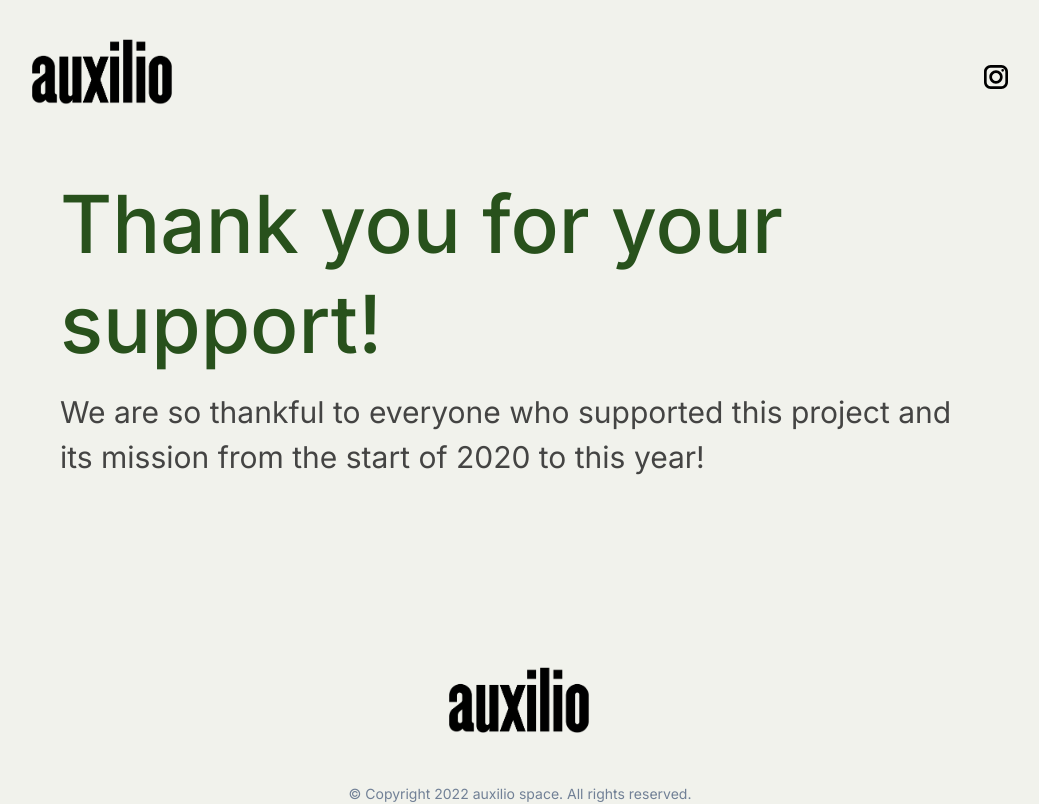
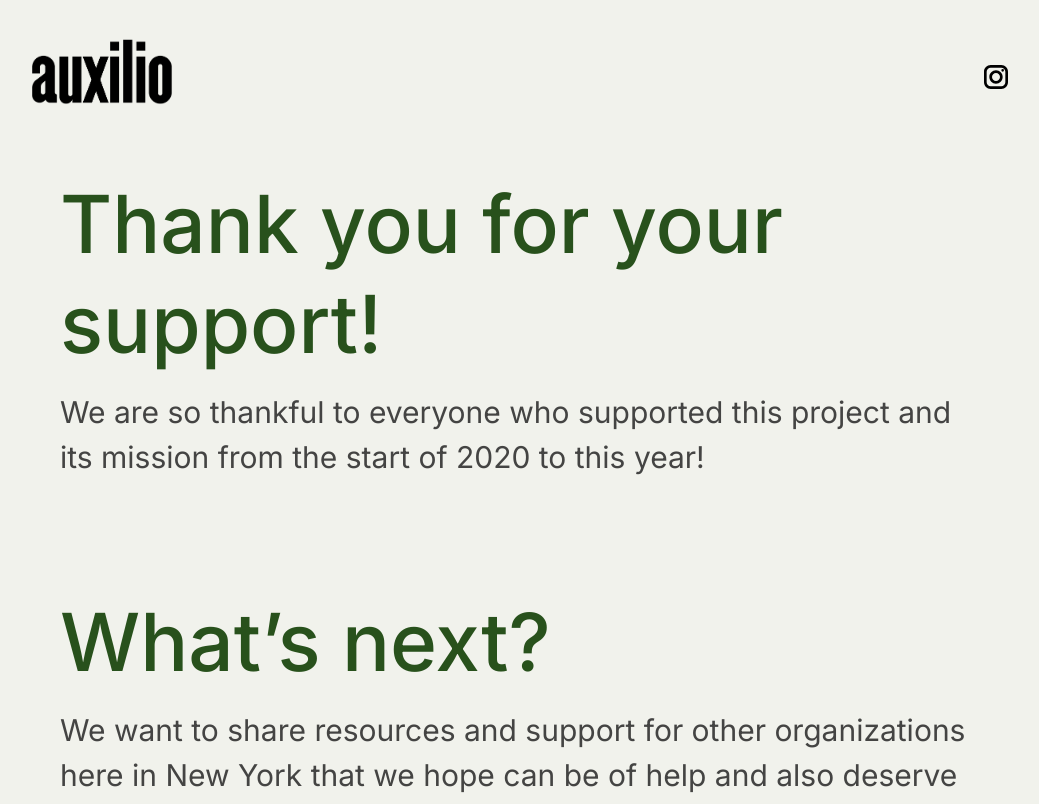
Before and after one commit to haivotrung/auxilio-space, a Next.js app: page / in a window 1280 px wide. Shown: the top 804 px of the page, without its empty margins (120-1159 px from the left). Built offline with nearby package versions, Linux system fonts and the light colour scheme.

Commit message:
updated languages on site

```diff
--- a/src/templates/Hero.tsx
+++ b/src/templates/Hero.tsx
@@ -35,8 +35,8 @@ const Hero = () => (
     />
 
     <Section
-      title=""
-      description=""
+      title="What’s next?"
+      description="We want to share resources and support for other organizations here in New York that we hope can be of help and also deserve support for the incredible work that they’re doing as we close auxilio. Please check out our Instagram for these resources."
       // eslint-disable-next-line react/no-children-prop
       children={undefined}
     ></Section>
```
